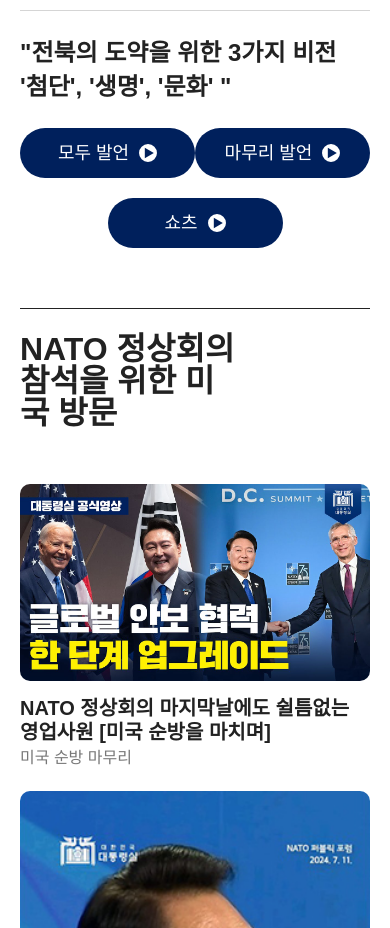
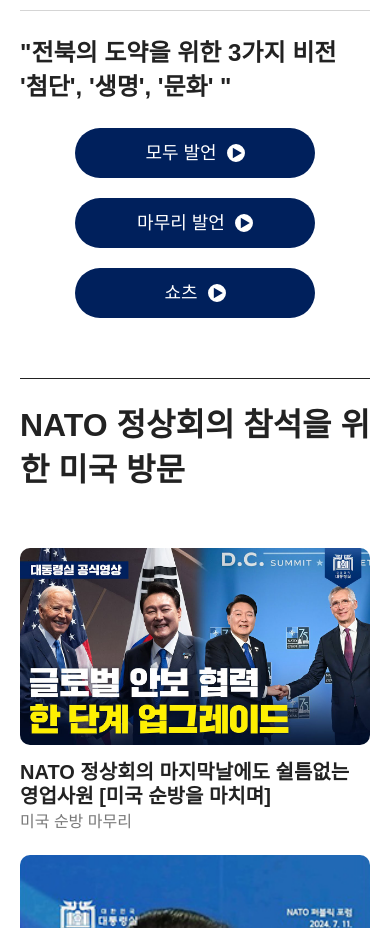
Before and after one commit to SnowIceApple/clonecoding_President_office, a plain HTML site: page index.html in a window 390 px wide. Shown: the part 1500-2428 px from the top of the page. Drawn offline with nearby package versions, Linux system fonts and the light colour scheme; a web font is replaced by a local one.

Commit message:
반응형 1차 완료

```diff
--- a/css/mobile.css
+++ b/css/mobile.css
@@ -627,6 +627,11 @@
         display: block;
     }
 
+    .mis_tit{
+        width: 100%;
+        max-width: 100%;
+    }
+
     .main_info_slide .main_slide_control{
         display: none;
     }
@@ -682,6 +687,7 @@
 
     .pdb_cont_video_link ul li a{
         width: 240px;
+        max-width: 240px;
     }
 
     .main_info_slide_cont .swiper-wrapper{
@@ -773,9 +779,6 @@
     .main_introduce_bot_slide .swiper-slide a p br{
         display: none;
     }
-
-
-
 }
 
 @media all and (min-width: 768px){
@@ -785,3 +788,13 @@
     }
 
 }
+
+@media all and (max-width: 568px){
+    .pdb_cont_video_link ul li{
+        width: 100%;
+    }
+
+    .mis_tit{
+        line-height: 1.4;
+    }
+}
```
